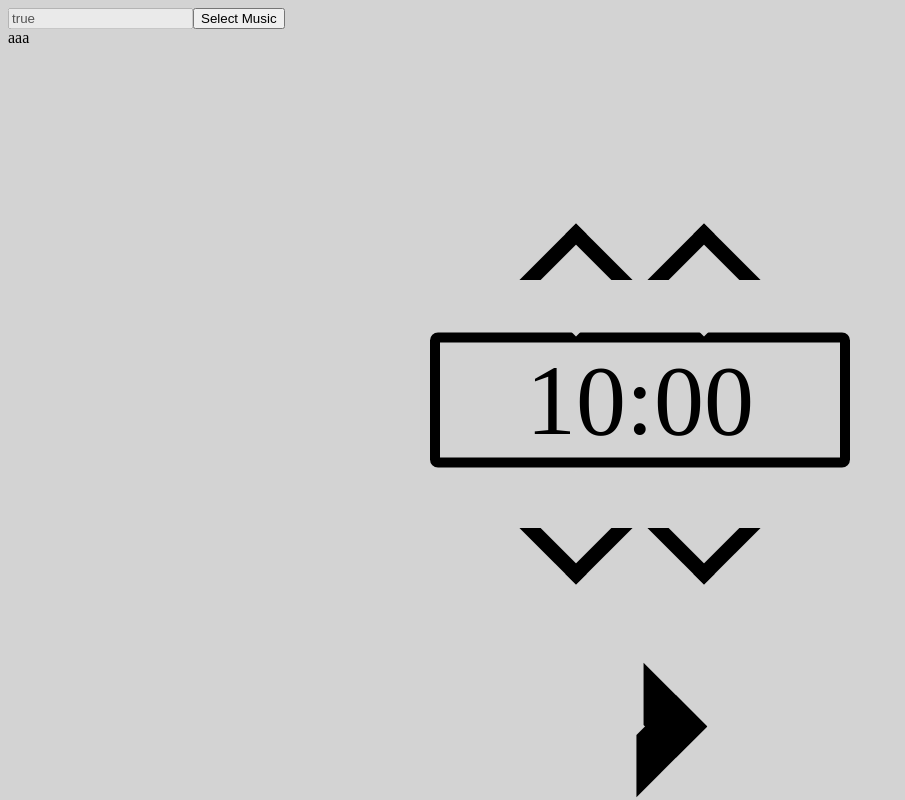
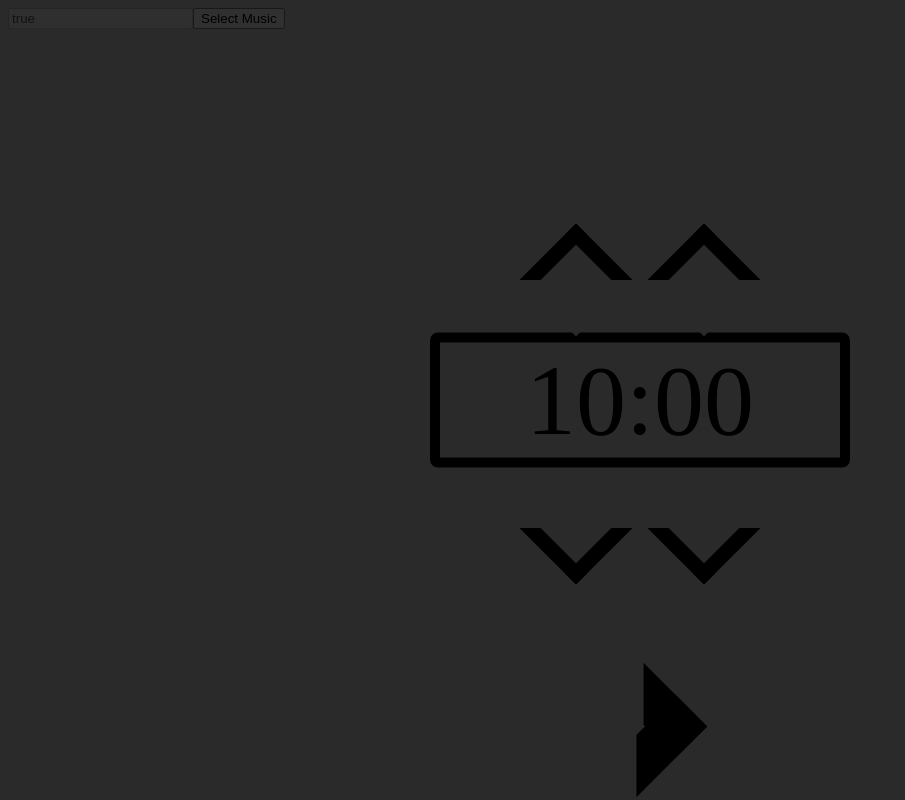
Before and after one commit to shogo-kam/meditation, a React app: page / in a window 1280 px wide. Both pictures are taken after a click on the button "Select Music". Shown: the whole page, without its empty margins (0-905 px from the left). Built offline with nearby package versions, Linux system fonts and the light colour scheme.

Commit message:
マスクを追加した

```diff
--- a/src/components/common/SelectMusic.js
+++ b/src/components/common/SelectMusic.js
@@ -1,5 +1,6 @@
 import React from 'react';
 import {render} from 'react-dom';
+import '../../styles/SelectMusic.scss';
 
 class SelectMusic extends React.Component {
 	constructor(props) {
@@ -9,16 +10,14 @@ class SelectMusic extends React.Component {
 	render() {
         const isMusicSelectMode = this.props.isMusicSelectMode;
 
-        const mask = <div> aaa </div>
-        const lodingMask = isMusicSelectMode ?
-                        <div> aaa </div> : mask;
+        const mask = isMusicSelectMode ? <div className="mask" onClick={ this.props.onClickEvent.bind(this) }></div> : null;
 
         return (
             <div>
                 <input name="a" type="text" value={ isMusicSelectMode } disabled="disabled" />
                 <button id="music" onClick={ this.props.onClickEvent.bind(this) }> Select Music </button>
 
-                {lodingMask}
+                {mask}
             </div>
 		);
 	}
--- /dev/null
+++ b/src/styles/SelectMusic.scss
@@ -0,0 +1,10 @@
+.mask {
+	width: 100vw;
+	height: 100vh;
+	background-color: black;
+	opacity: 0.8;
+	position: absolute;
+	top: 0;
+	left: 0;
+	z-index: 100;
+}
```
